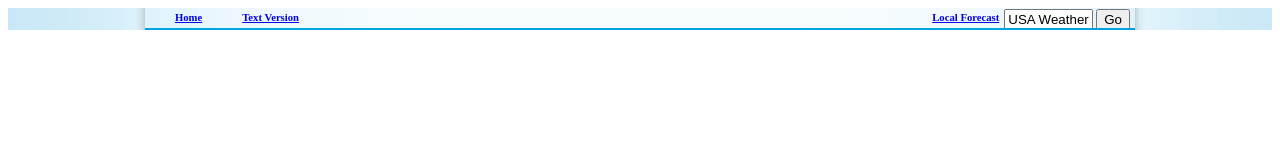
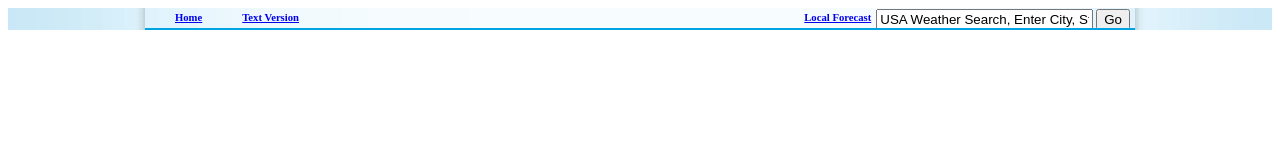
Before and after one commit to kobcat16/kobcat16.github.io, a plain HTML site: page index.html in a window 1280 px wide. Drawn offline with Linux system fonts and the light colour scheme.

Commit message:
change size of weather searcher

```diff
--- a/index.html
+++ b/index.html
@@ -17,7 +17,7 @@
                 </div>
                 <div class="local-forecast">
                     <form name="getForecast" id="getForecast" action="https://forecast.weather.gov/zipcity.php" method="get">
-                        <input id="inputstring" name="inputstring" type="text" size="8" value="USA Weather Search, Enter City, State or ZIP" onclick="this.value=''">
+                        <input id="inputstring" name="inputstring" type="text" size="24" value="USA Weather Search, Enter City, State or ZIP" onclick="this.value=''">
                         <input name="btnSearch" id="btnSearch" type="submit" value="Go">
                     </form>
                 </div>
```
